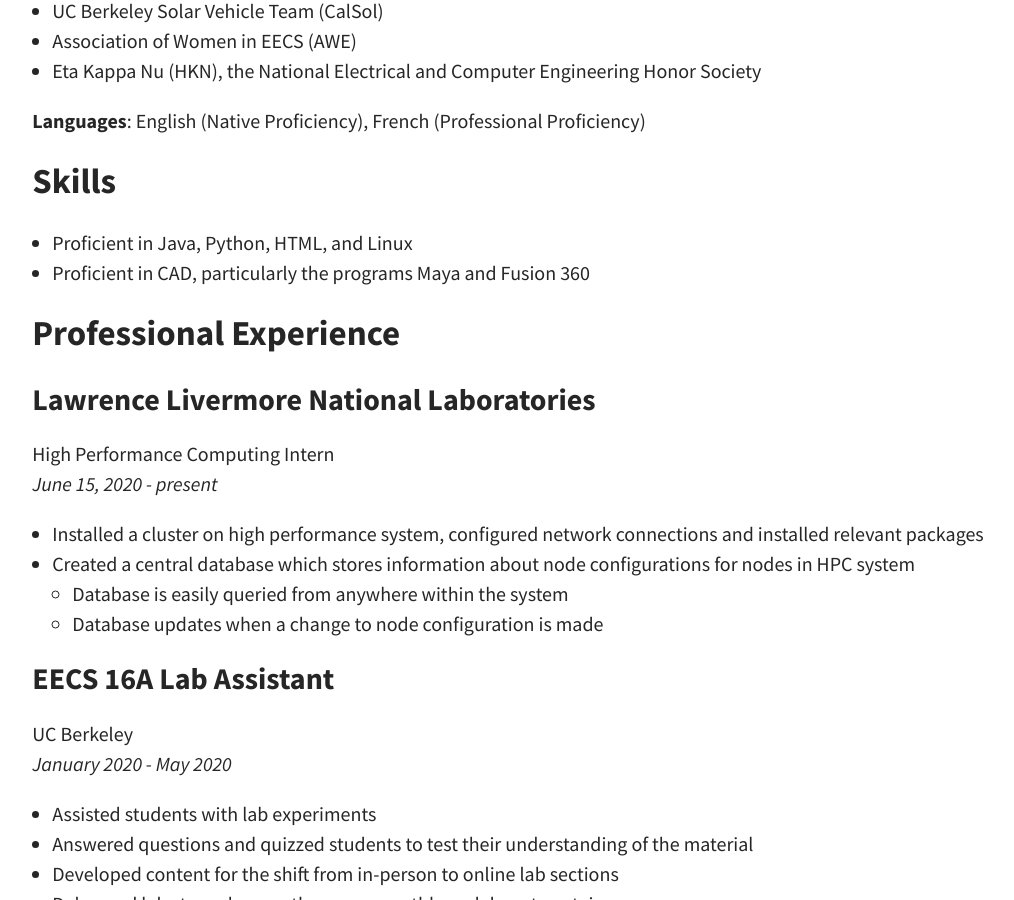
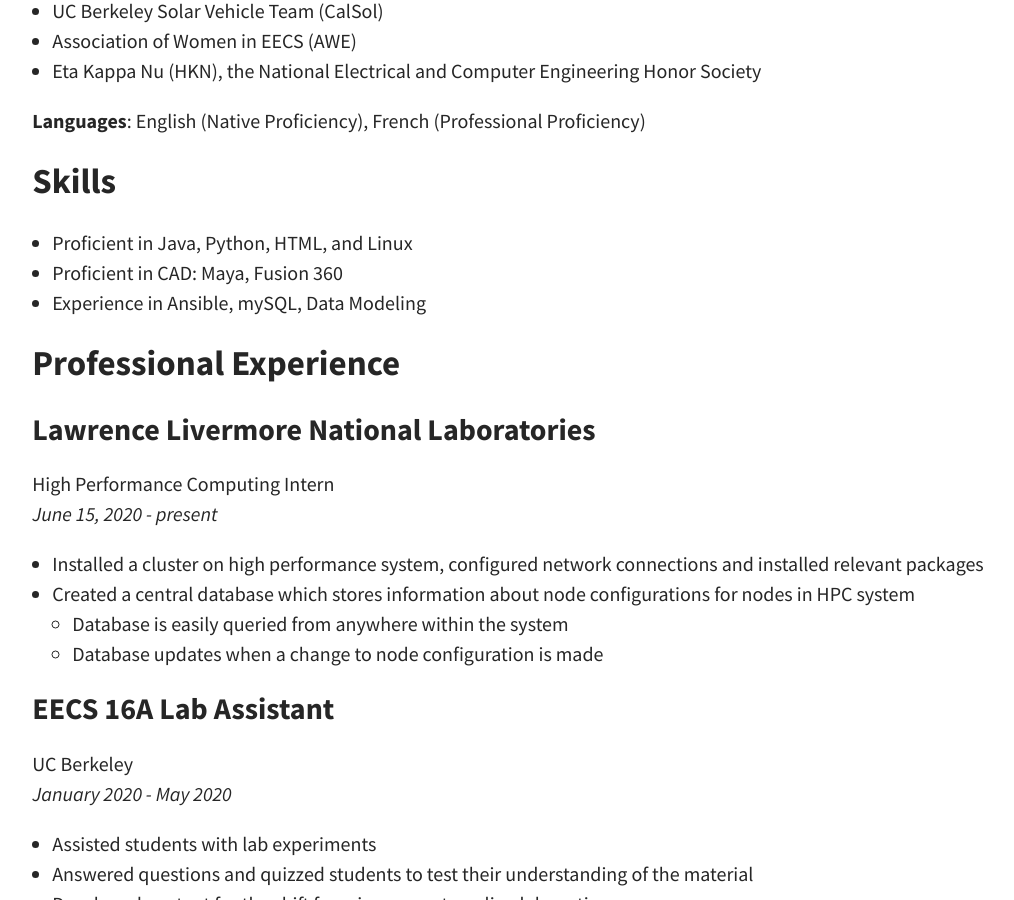
Before and after one commit to nishap1225/nishap1225.github.io, a Jekyll site: the page built from pages/resume.md, in a window 1280 px wide and 900 px high, scrolled down 1254 px. Shown: the whole window, without its empty margins (83-1097 px from the left). Built offline with Jekyll 4.4.1, drawn with Linux system fonts in a browser that asks for light colours.

Commit message:
resume updates

```diff
--- a/pages/resume.md
+++ b/pages/resume.md
@@ -36,7 +36,8 @@ nisha.p@berkeley.edu
 
 ## Skills
 - Proficient in Java, Python, HTML, and Linux
-- Proficient in CAD, particularly the programs Maya and Fusion 360
+- Proficient in CAD: Maya, Fusion 360
+- Experience in Ansible, mySQL, Data Modeling
 
 ## Professional Experience
 ### Lawrence Livermore National Laboratories
```
